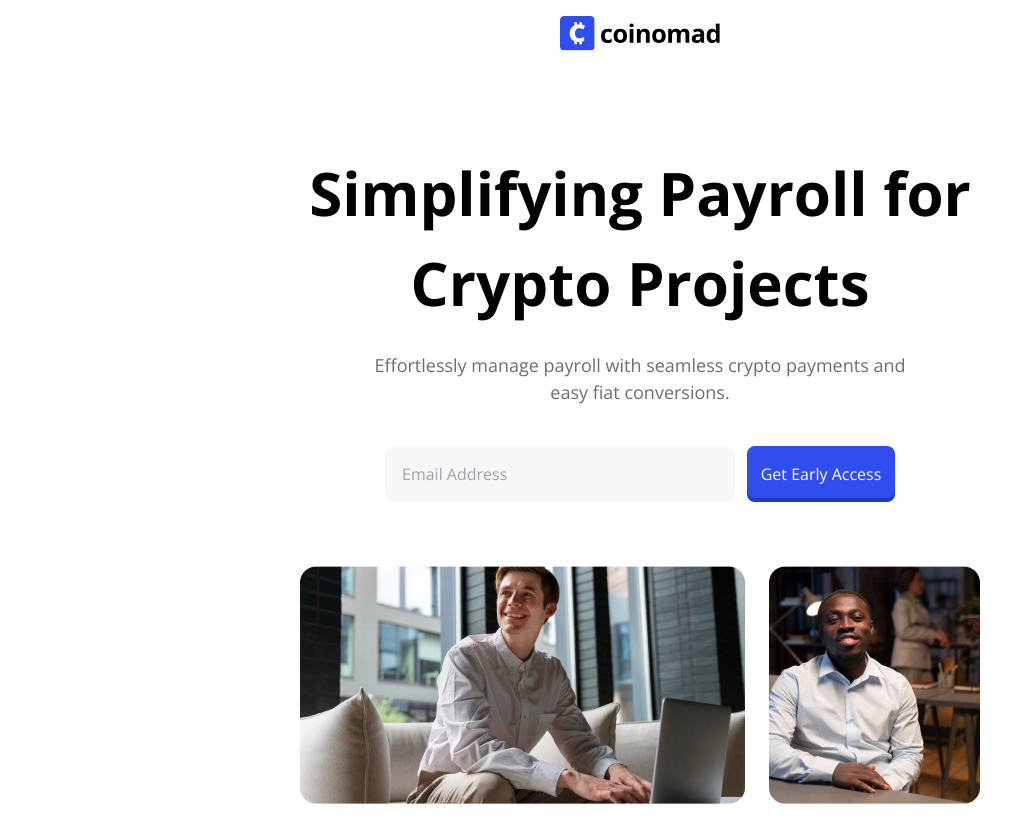
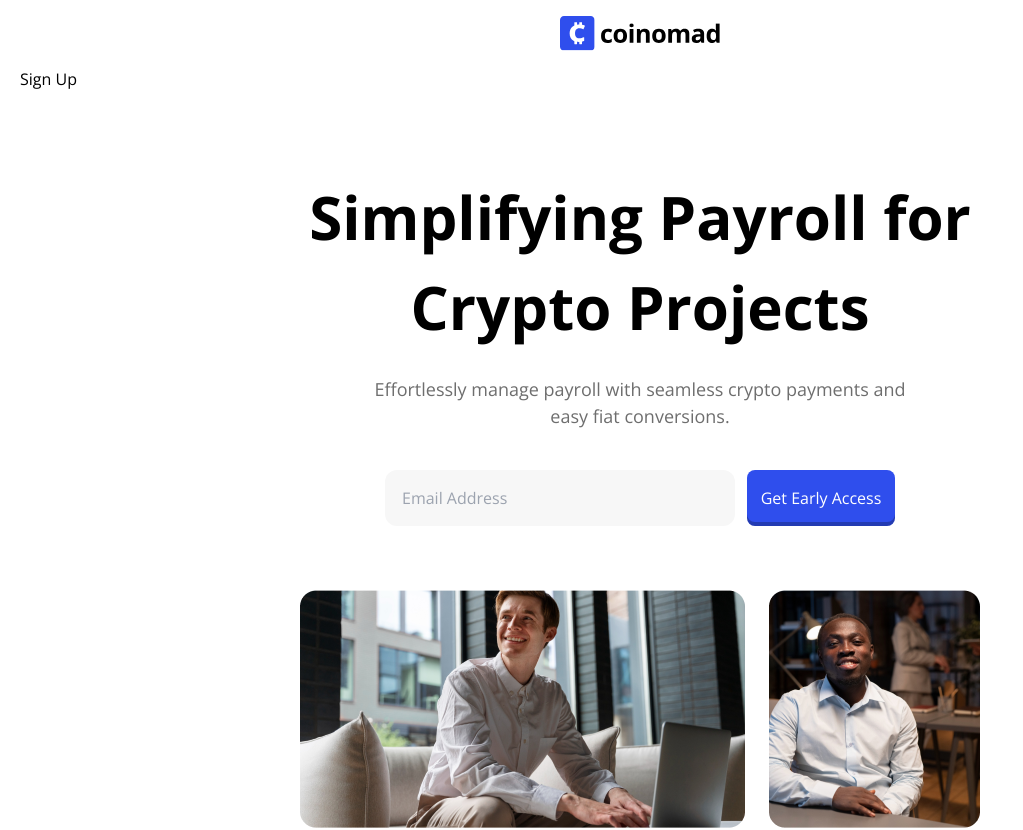
Before and after one commit to pHanToMcaNCoDE/MVP-Frontend, a React (Vite) app: page / in a window 1280 px wide. Shown: the top 830 px of the page, without its empty margins (0-1023 px from the left). Built offline with nearby package versions, Linux system fonts and the light colour scheme.

Commit message:
Sign up button test

```diff
--- a/src/components/Page Components/Header.jsx
+++ b/src/components/Page Components/Header.jsx
@@ -11,6 +11,9 @@ const Header = () => {
       <Link to="/home" className="flex items-center justify-center sm:py-[16px] py-[24px]">
         <img src={HeaderLogo} alt="logo-icon" />
       </Link>
+      <Link to="/signup" className="">
+        <button>Sign Up</button>
+      </Link>
     </div>
   );
 };
```
